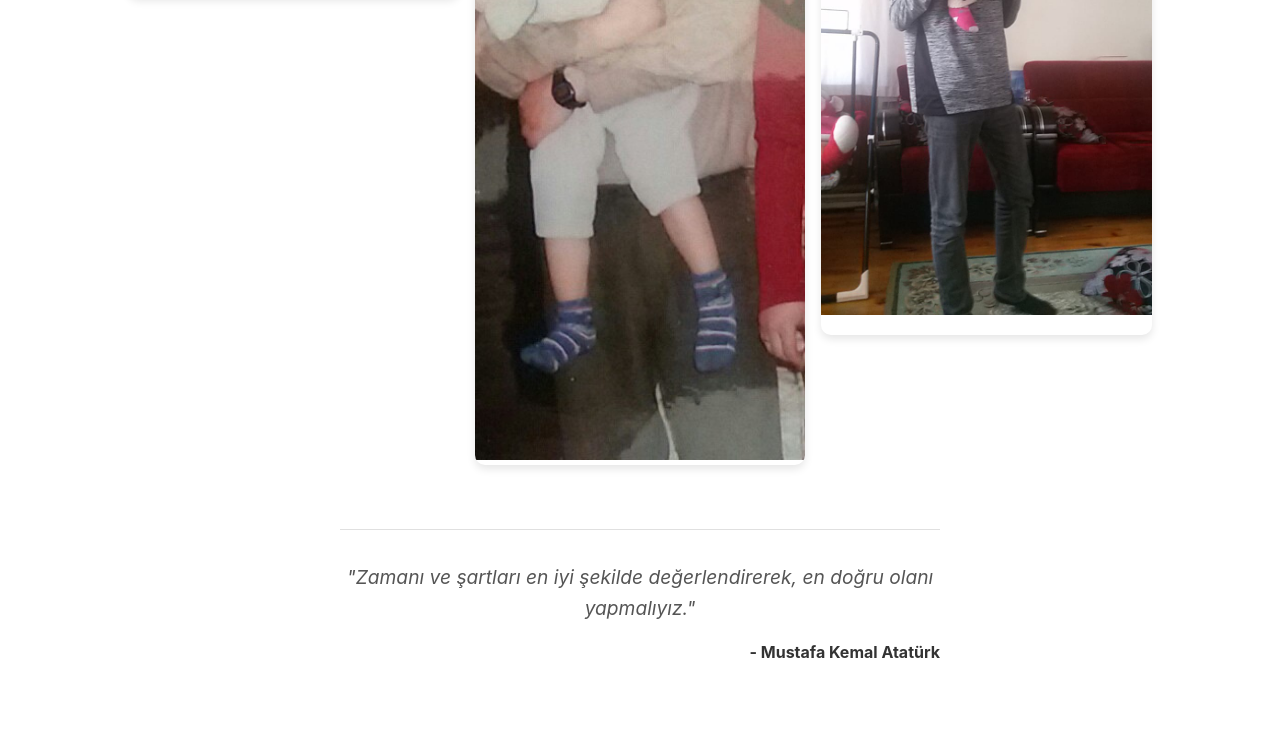
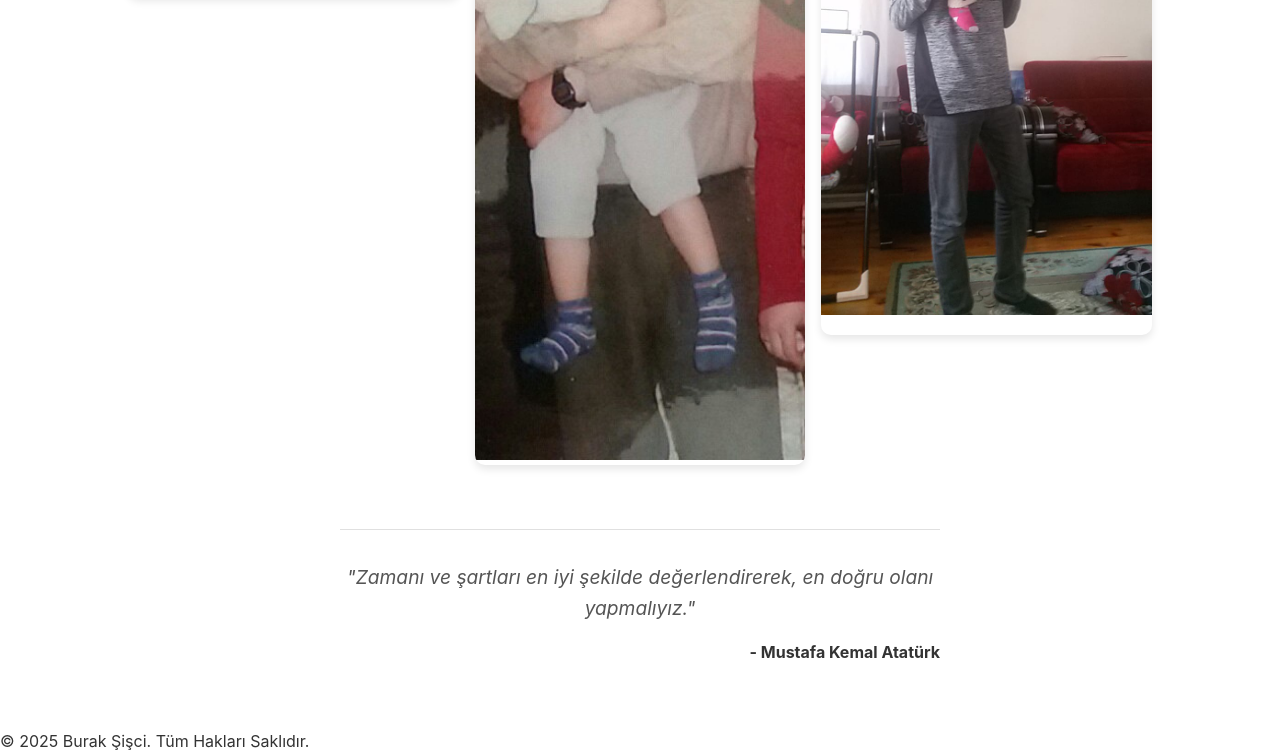
Before and after one commit to burak-sisci/my-personal-website, a plain HTML site: page galeri.html in a window 1280 px wide. Shown: the part 1075-1830 px from the top of the page. Before the commit the page ends 1804 px from the top, so only its background shows below. Drawn offline with Linux system fonts and the light colour scheme.

Commit message:
Update galeri.html

```diff
--- a/galeri.html
+++ b/galeri.html
@@ -18,7 +18,6 @@
             <ul>
                 <li><a href="hakkimda.html">Hakkımda</a></li>
                 <li><a href="projeler.html">Projelerim</a></li>
-                <li><a href="galeri.html">Geçmişten Kareler</a></li>
                 <li><a href="iletisim.html">İletişim</a></li>
                 <li><a href="galeri.html">Geçmişten Kareler</a></li>
             </ul>
@@ -44,6 +43,9 @@
             </div>
         </section>
     </main>
+    <footer>
+        <p>&copy; 2025 Burak Şişci. Tüm Hakları Saklıdır.</p>
+    </footer>
     <script src="script.js"></script>
 </body>
 </html>
```
